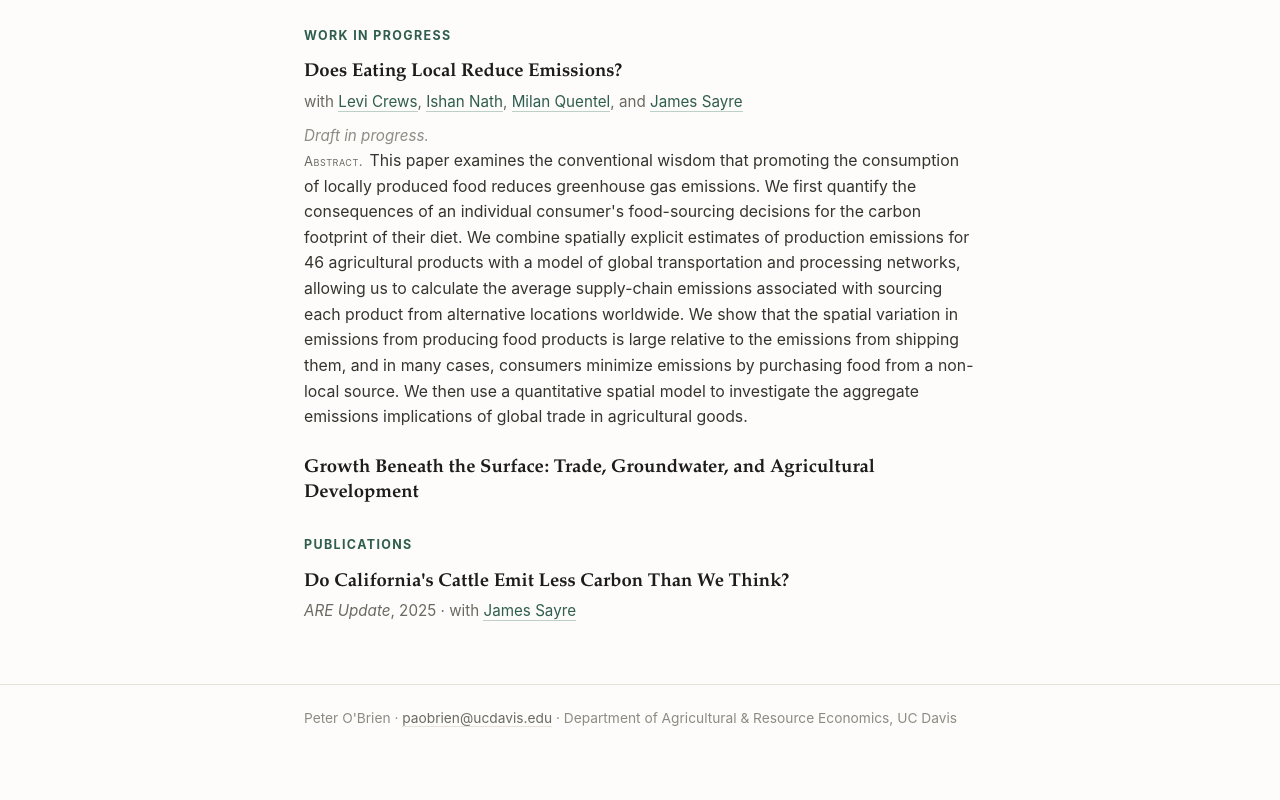
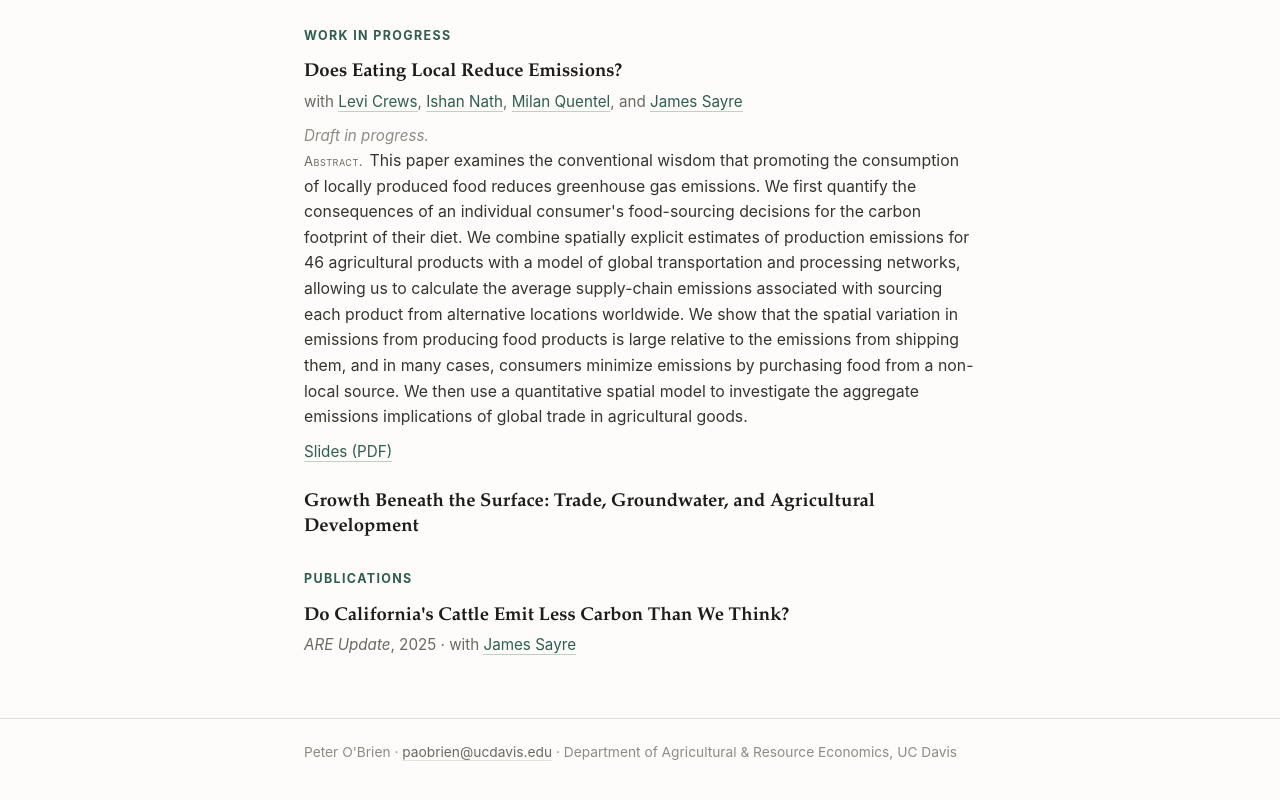
Before and after one commit to peterobrien1/peterobrien1.github.io, a plain HTML site: page index.html in a window 1280 px wide. Shown: the part 1216-2016 px from the top of the page. Before the commit the page ends 1990 px from the top, so only its background shows below. Drawn offline with Linux system fonts and the light colour scheme.

Commit message:
Add slides link for Does Eating Local Reduce Emissions?

```diff
--- a/index.html
+++ b/index.html
@@ -115,6 +115,7 @@
           spatial model to investigate the aggregate emissions implications of
           global trade in agricultural goods.
         </p>
+        <p class="paper-meta"><a href="lfe_slides.pdf">Slides (PDF)</a></p>
       </article>
       <article class="paper">
         <h4 class="paper-title">Growth Beneath the Surface: Trade, Groundwater, and Agricultural Development</h4>
--- a/styles.css
+++ b/styles.css
@@ -203,6 +203,7 @@ h3.sub {
   border-bottom: 1px solid #bcd0c8;
 }
 .paper-meta a:hover { color: var(--accent-dk); border-bottom-color: var(--accent-dk); }
+.abstract + .paper-meta { margin: 9px 0 0; }
 
 .abstract {
   margin: 0;
```
Also changed, not shown: 1 other file.
